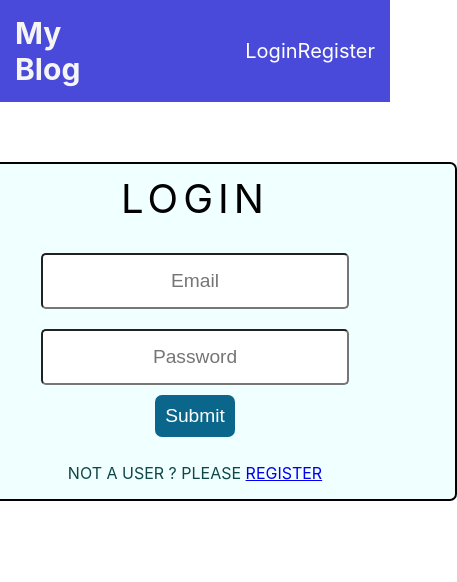
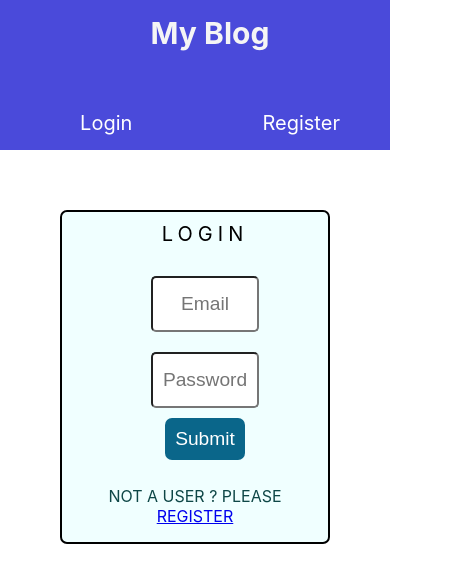
Before and after one commit to RonakSurana-2001/Blog_Application, a React (Create React App) app in the folder frontend/: page / in a window 390 px wide. Shown: the top 582 px of the page, 457 px wide, since content can reach past the window. Built offline with nearby package versions, Linux system fonts and the light colour scheme.

Commit message:
Made Responsive

```diff
--- a/frontend/src/Components/CreateBlog.js
+++ b/frontend/src/Components/CreateBlog.js
@@ -4,7 +4,6 @@ import {  useNavigate } from 'react-router-dom'
 import axios from 'axios';
 import loginContext from '../context/loginContext'
 import toast from 'react-hot-toast';
-import  { Toaster } from 'react-hot-toast';
 function CreateBlog() {
     const {  setIslogin } = useContext(loginContext);
     setIslogin(true)
--- a/frontend/src/styles/navbar.css
+++ b/frontend/src/styles/navbar.css
@@ -38,3 +38,35 @@
     padding: 15px;
     font-size: 20px;
 }
+
+@media screen and (max-width:800px){
+    .navbar-container{
+        display: flex;
+        flex-direction: column;
+        background-color:rgb(74, 74, 218);
+        color:whitesmoke;
+        width: 100%;
+    }
+    .navbar-container-1{
+        width: 100%;
+    }
+    .navbar-container-3{
+        width: 100%;
+        display: flex;
+        justify-content:space-around;
+        align-items: center;
+        padding: 15px;
+        font-size: 20px;
+    }
+    .navbar-container-2{
+        width: 100%;
+        display: grid;
+        /* background-color: bisque; */
+        grid-template-columns: auto;
+        padding: 15px;
+        font-size: 20px;
+    }
+    .grid-item{
+        padding: 10px;
+    }
+}
--- a/frontend/src/styles/registerPage.css
+++ b/frontend/src/styles/registerPage.css
@@ -66,3 +66,35 @@
     border-radius: 5px;
     font-size: larger;
 }
+
+@media screen and (max-width:800px){
+    .register-container-header{
+        font-size: 20px;
+        /* background-color: aqua; */
+        width: 100%;
+        text-align: center;
+    }
+    .register-container-main p{
+        /* background-color: blue; */
+        padding-left: 30px;
+        padding-right: 30px;
+    }
+
+    .register-container-main form{
+        display: flex;
+        flex-direction: column;
+        padding: 10px;
+        /* background-color: aqua; */
+        width: 100%;
+        justify-content: center;
+        align-items: center;
+    }
+
+    .register-container-main form input{
+        width: 100px;
+    }
+
+    .register-container-main form textarea{
+        width: 50%;
+    }
+}
```
